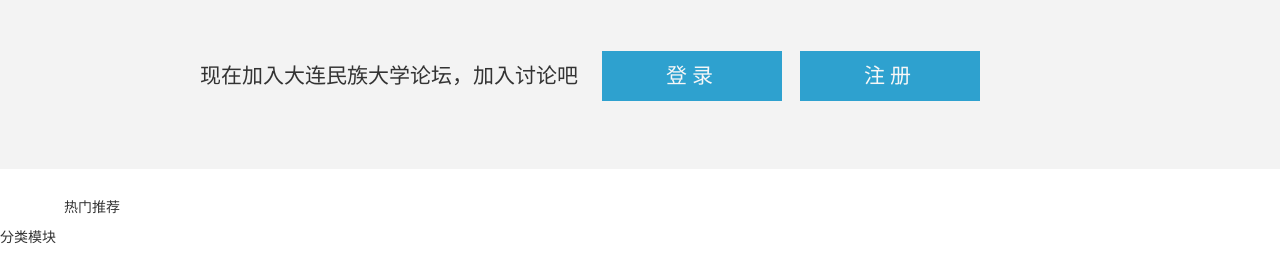
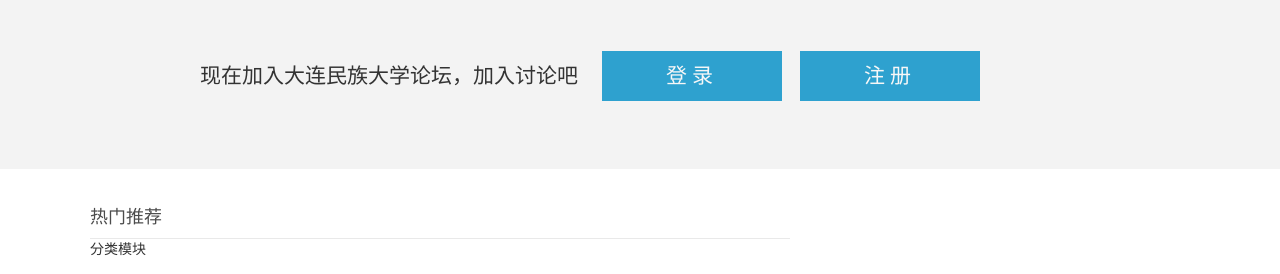
Before and after one commit to KIKIWU/DLNUBBS, a website: page src/index.html at #/home in a window 1280 px wide. Shown: the part 79-353 px from the top of the page. Drawn offline with Linux system fonts and the light colour scheme.

Commit message:
结构添加

```diff
--- a/src/app/home/home.html
+++ b/src/app/home/home.html
@@ -16,7 +16,7 @@
     <div class="content-layout">
         <div class="login-layout">
             <div class="login-text center-block">
-                <h4>现在加入大连民族大学论坛，加入讨论吧</h4>
+                <h2>现在加入大连民族大学论坛，加入讨论吧</h2>
                 <ul class="">
                     <li class=""><a href="#/login" class="btn-common">登录</a></li>
                     <li class=""><a href="#/register" class="btn-common">注册</a></li>
@@ -24,16 +24,19 @@
             </div>
 
         </div>
-    	<div class="content">
-    		<div class="main-content">
+    	<div class="content center-block clearfix">
+    		<div class="main pull-left">
+                <div class="group-title">
+                    <h4>热门推荐</h4>
+                </div>
     			<div class="carousel">
-    				<p>热门推荐</p>
+    				<!-- <p>热门推荐</p> -->
     			</div>
     			<div>
     				<p>分类模块</p>
     			</div>
     		</div>
-    		<div class="right"></div>
+    		<div class="side pull-right"></div>
     	</div>
     </div>
     <div class="footer"></div>
--- a/src/app/home/home.scss
+++ b/src/app/home/home.scss
@@ -96,7 +96,7 @@
 		    	margin-top: 57px;
 		    	padding: 0 70px 0 110px;
 
-		    	h4 {
+		    	h2 {
 		    		font-weight: normal;
 				    font-size: 21px;
 				    color: #333;
@@ -116,5 +116,29 @@
 		    }
 
 		}
+		.content {
+			width: 1100px;
+			.main {
+				width: 700px;
+    			margin-right: 30px;
+    			.group-title {
+    				background: 0;
+				    margin: 0;
+				    height: 42px;
+				    padding: 0;
+				    border-bottom: 1px solid #e9e9e9;
+				    h4 {
+				    	color: #4c4c4c;
+				    	float: left;
+					    font-weight: normal;
+					    font-size: 18px;
+					    font-family: "Microsoft YaHei","WenQuanYi Micro Hei",SimHei,tahoma,sans-serif;
+				    }
+    			}
+			}
+			.side {
+				width: 320px;
+			}
+		}
 	}
 }
```
Also changed, not shown: src/app/home/home.css.
